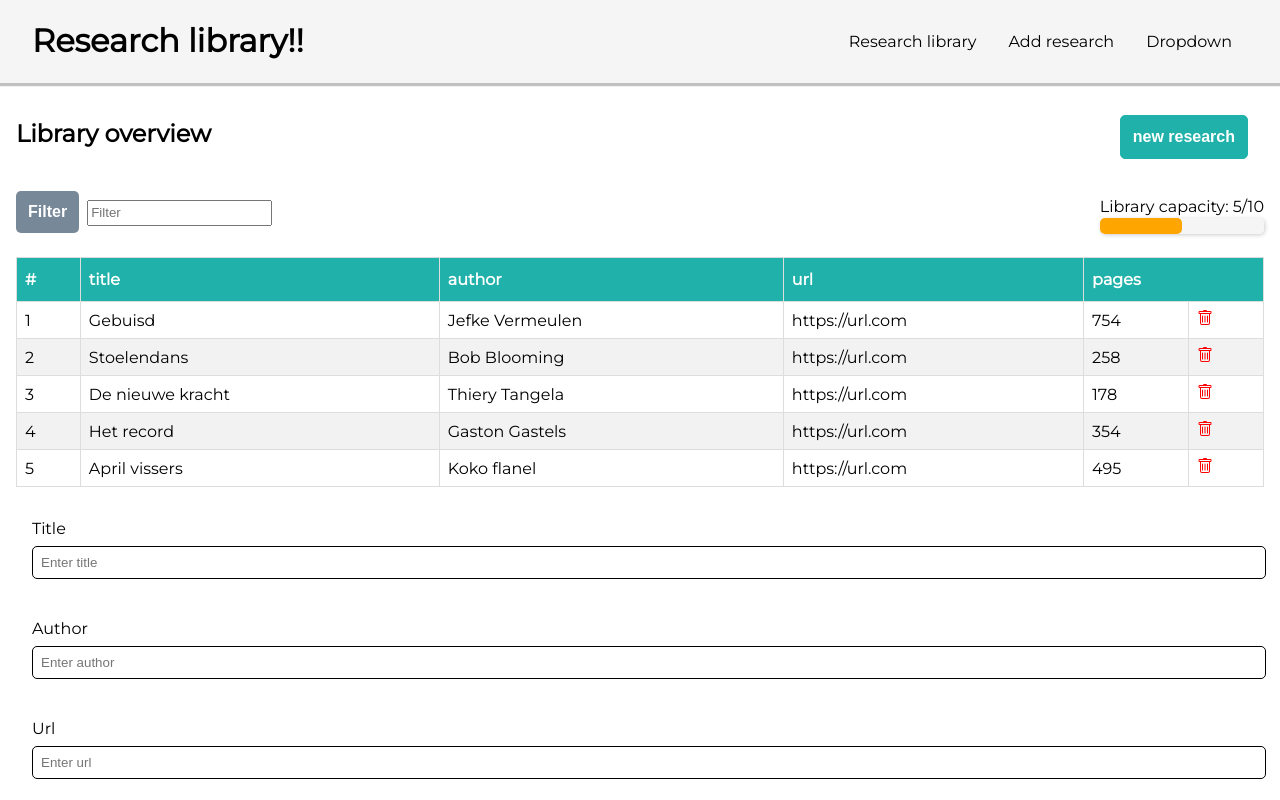
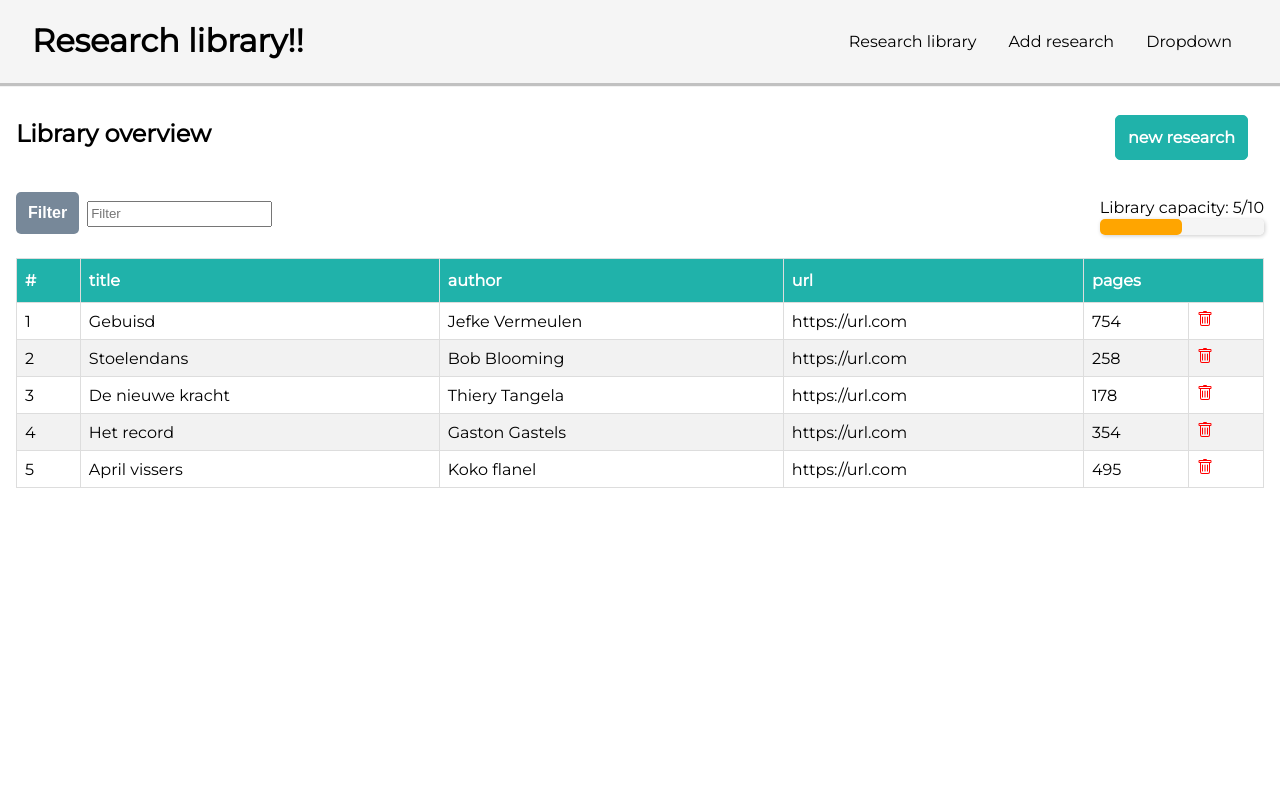
Before and after one commit to jordynoel/Application_React, a React (Create React App) app: page / in a window 1280 px wide. Shown: the top 800 px of the page. Built offline with nearby package versions, Linux system fonts and the light colour scheme.

Commit message:
Implemented Navigation

```diff
--- a/package.json
+++ b/package.json
@@ -8,6 +8,7 @@
     "@testing-library/user-event": "^12.8.3",
     "react": "^17.0.2",
     "react-dom": "^17.0.2",
+    "react-router-dom": "^5.2.0",
     "react-scripts": "4.0.3",
     "web-vitals": "^1.1.2"
   },
--- a/src/App.js
+++ b/src/App.js
@@ -2,6 +2,7 @@
 import Library from "./components/Library";
 import { useState } from "react";
 import AddResearchItem from "./components/AddResearchItem";
+import { BrowserRouter as Router, Route } from "react-router-dom";
 
 function App() {
   const [research, setResearch] = useState([
@@ -61,8 +62,14 @@
   };
 
   return (
+    <Router>
       <div className="container">
         <Header title="Research library!!" />
+        <Route
+          path="/"
+          exact
+          render={(props) => (
+            <div>
               {research.length > 0 ? (
                 <Library
                   research={research}
@@ -72,8 +79,15 @@
               ) : (
                 <p className="empty-library">No research works available!</p>
               )}
-      <AddResearchItem onAdd={AddResearch} />
             </div>
+          )}
+        />
+        <Route
+          path="/addResearch"
+          render={(props) => <AddResearchItem onAdd={AddResearch} />}
+        />
+      </div>
+    </Router>
   );
 }
 
--- a/src/components/AddResearchItem.js
+++ b/src/components/AddResearchItem.js
@@ -1,7 +1,7 @@
 import { useState } from "react";
 
 const AddResearchItem = ({ onAdd }) => {
-  const [title, setTitle] = useState();
+  const [title, setTitle] = useState("");
   const [author, setAuthor] = useState("");
   const [url, setUrl] = useState("");
   const [pages, setPages] = useState(0);
--- a/src/components/Button.js
+++ b/src/components/Button.js
@@ -1,8 +1,12 @@
 const Button = ({ color, text }) => {
   return (
-    <button className="button" style={{ backgroundColor: color }}>
+    <a
+      className="button"
+      href="/addResearch"
+      style={{ backgroundColor: color, textDecorationLine: "none" }}
+    >
       {text}
-    </button>
+    </a>
   );
 };
 
--- a/src/components/Header.js
+++ b/src/components/Header.js
@@ -7,10 +7,10 @@
         <h1>{title}</h1>
         <ul className="nav-items">
           <li>
-            <a href="#">Research library</a>
+            <a href="/">Research library</a>
           </li>
           <li>
-            <a href="#">Add research</a>
+            <a href="/addResearch">Add research</a>
           </li>
           <li>
             <a href="#">Dropdown</a>
```
Also changed, not shown: 1 other file (tests, documents, lock files or other folders). Lines whose indentation alone changed are shown as unchanged.
